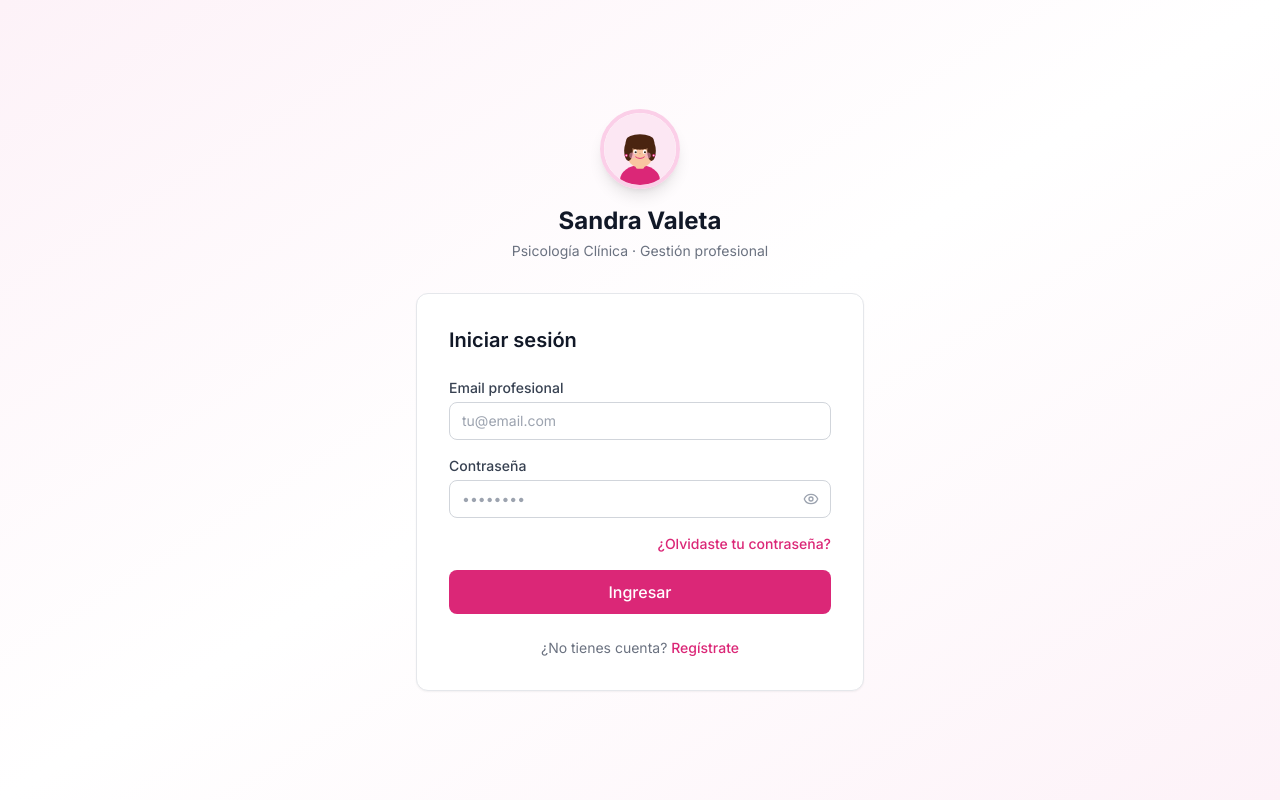
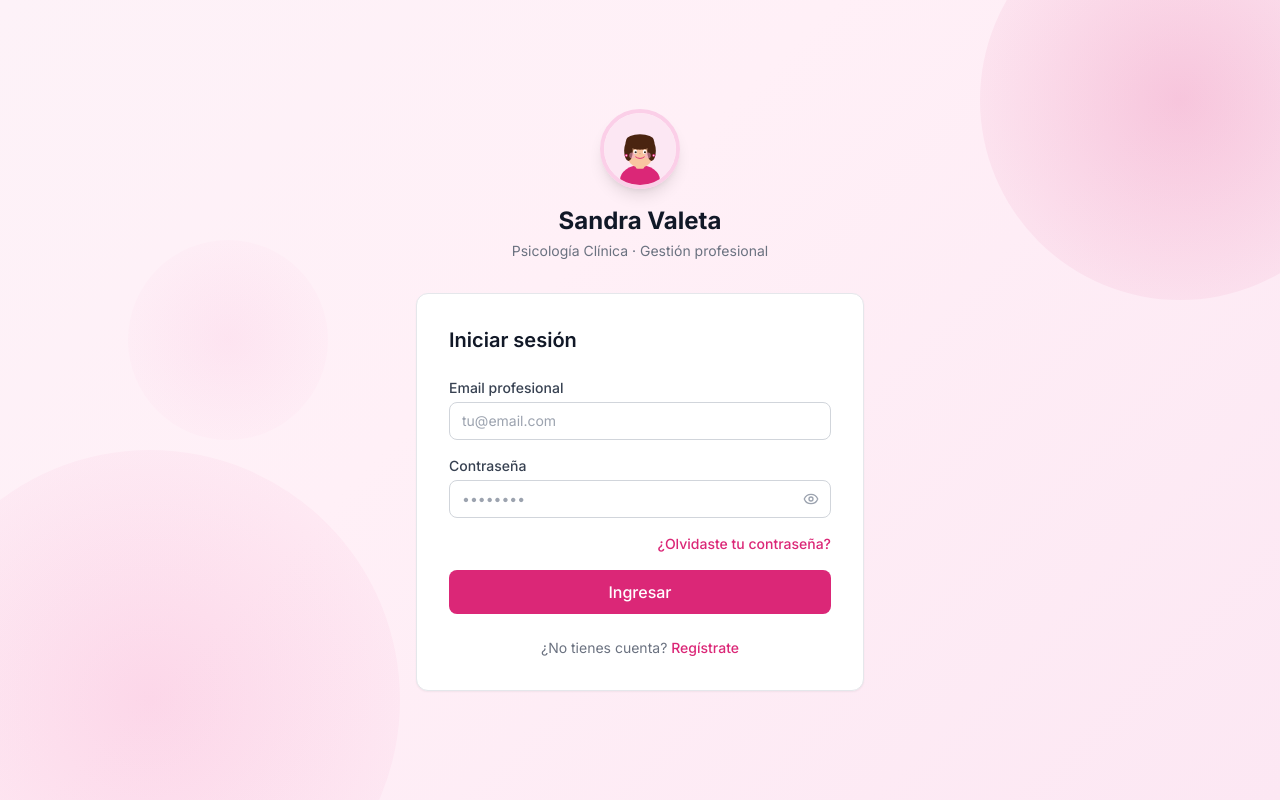
Before and after one commit to jaimeV2505/psico-app, a Next.js app: page /auth/login in a window 1280 px wide. Built offline with nearby package versions, Linux system fonts and the light colour scheme.

Commit message:
login con fondo decorativo y avatar Sandra

```diff
--- a/src/app/auth/login/page.tsx
+++ b/src/app/auth/login/page.tsx
@@ -29,8 +29,14 @@ export default function LoginPage() {
   }
 
   return (
-    <div className="min-h-screen bg-gradient-to-br from-primary-50 via-white to-primary-50 flex items-center justify-center p-4">
-      <div className="w-full max-w-md">
+    <div className="min-h-screen flex items-center justify-center p-4 relative overflow-hidden" style={{background: 'linear-gradient(135deg, #fdf2f8 0%, #fff0f7 40%, #fce7f3 100%)'}}>
+
+      {/* Círculos decorativos */}
+      <div className="absolute top-[-100px] right-[-100px] w-[400px] h-[400px] rounded-full opacity-20" style={{background: 'radial-gradient(circle, #db2777, transparent)'}}></div>
+      <div className="absolute bottom-[-150px] left-[-100px] w-[500px] h-[500px] rounded-full opacity-15" style={{background: 'radial-gradient(circle, #ec4899, transparent)'}}></div>
+      <div className="absolute top-[30%] left-[10%] w-[200px] h-[200px] rounded-full opacity-10" style={{background: 'radial-gradient(circle, #f472b6, transparent)'}}></div>
+
+      <div className="w-full max-w-md relative z-10">
         {/* Logo */}
         <div className="text-center mb-8">
           <div className="inline-flex items-center justify-center w-20 h-20 rounded-full mb-4 shadow-lg overflow-hidden border-4 border-primary-200">
```
